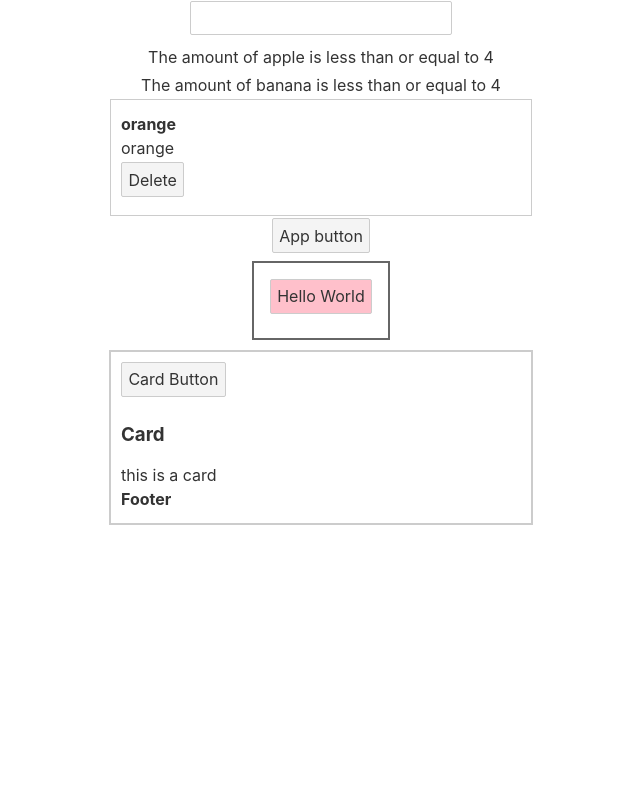
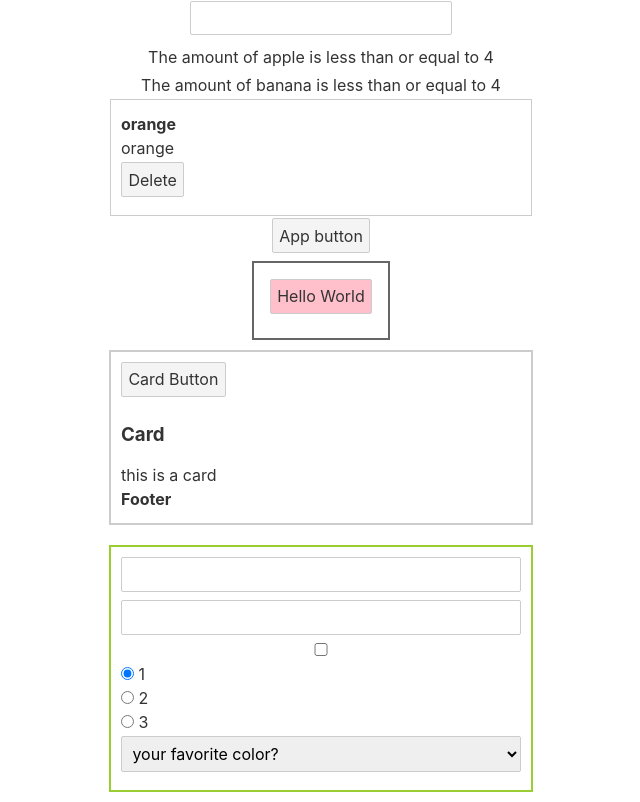
Before and after one commit to gloriading/svelte_tutorial, a Svelte app: page / in a window 1280 px wide. Shown: the part 294-1096 px from the top of the page, without its empty margins (319-959 px from the left). Before the commit the page ends 829 px from the top, so only its background shows below. Built offline with nearby package versions, Linux system fonts and the light colour scheme.

Commit message:
Common input types

```diff
--- a/src/App.svelte
+++ b/src/App.svelte
@@ -18,8 +18,6 @@
     fruits = fruits.filter((fruit) => fruit.id !== id);
   };
 
-  let num = 7;
-
   // Reactive
   $: fullName = `${firstName} ${lastName}`;
   $: console.log(lastName);
@@ -27,6 +25,17 @@
   const log = () => {
     console.log('element clicked!');
   };
+
+  // input types
+  let name;
+  let num;
+  let isChecked = false;
+  let value = 1;
+  let selected;
+  let questions = [
+    { id: 1, text: 'your favorite color?' },
+    { id: 2, text: 'your favorite fruit?' },
+  ];
 </script>
 
 <Announcement />
@@ -66,6 +75,33 @@
       <h4>Footer</h4>
     </div>
   </Card>
+
+  <div class="inputTypes">
+    <input type="text" bind:value={name} />
+    <input type="number" bind:value={num} />
+    <input type="checkbox" bind:value={isChecked} />
+
+    <label>
+      <input type="radio" value={1} bind:group={value} />
+      1
+    </label>
+    <label>
+      <input type="radio" value={2} bind:group={value} />
+      2
+    </label>
+    <label>
+      <input type="radio" value={3} bind:group={value} />
+      3
+    </label>
+
+    <select bind:value={selected}>
+      {#each questions as question (question.id)}
+        <option value={question}>
+          {question.text}
+        </option>
+      {/each}
+    </select>
+  </div>
 </main>
 
 <style>
@@ -91,4 +127,13 @@
     border: 1px solid rgba(0, 0, 0, 0.2);
     width: 400px;
   }
+  .inputTypes {
+    width: 400px;
+    padding: 10px;
+
+    margin: 10px 0;
+    border: 2px solid yellowgreen;
+    display: flex;
+    flex-direction: column;
+  }
 </style>
```
